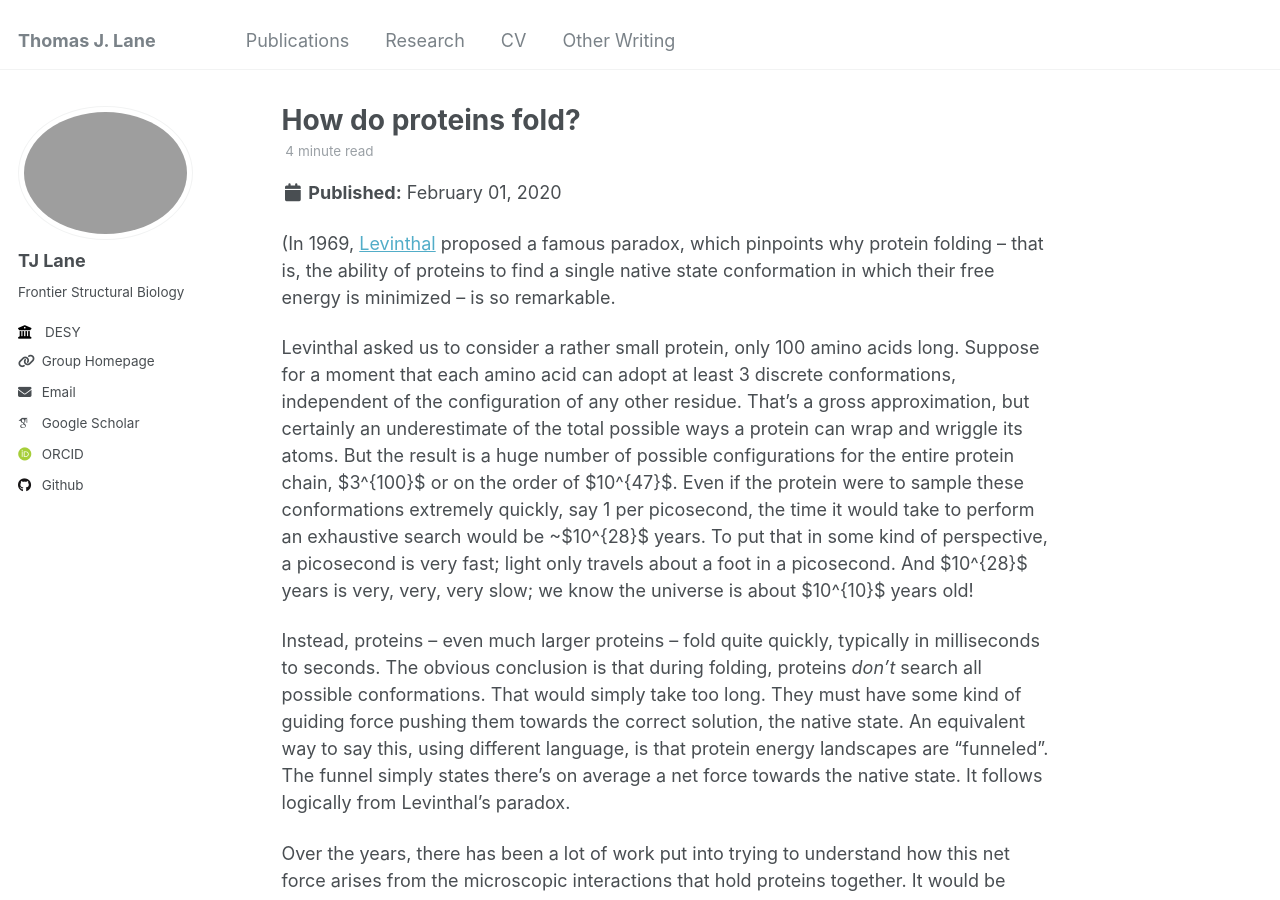
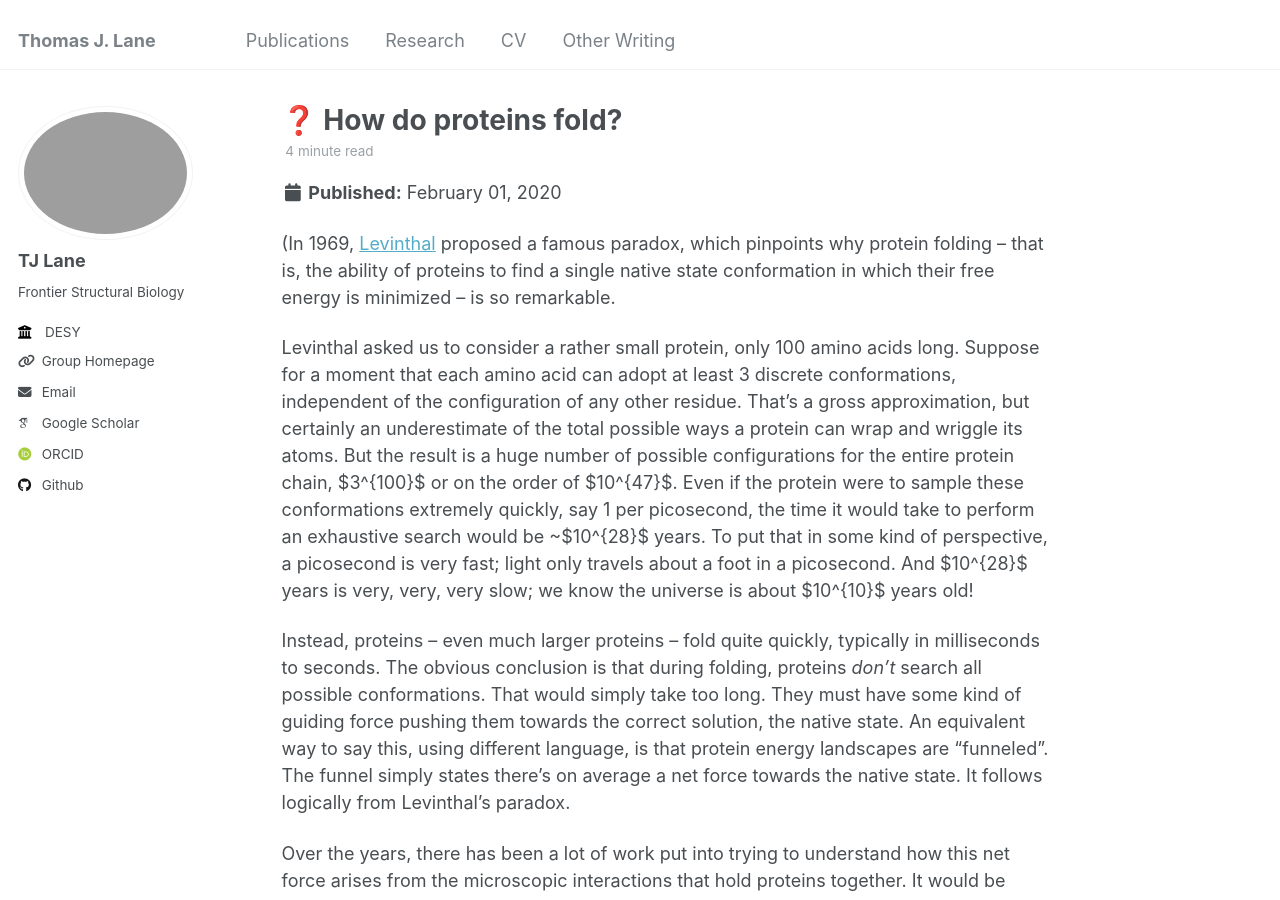
Before and after one commit to tjlane/tjlane.github.io, a Jekyll site: the page built from _posts/2020-02-01-protein-folding.md, in a window 1280 px wide and 900 px high. Built offline with Jekyll 4.4.1, drawn with Linux system fonts in a browser that asks for light colours; some web fonts are replaced.

Commit message:
forgot emoji

```diff
--- a/_posts/2020-02-01-protein-folding.md
+++ b/_posts/2020-02-01-protein-folding.md
@@ -1,5 +1,5 @@
 ---
-title: 'How do proteins fold?'
+title: '❓ How do proteins fold?'
 date: 2020-02-01
 permalink: /posts/2010/protein-folding/
 tags:
```
